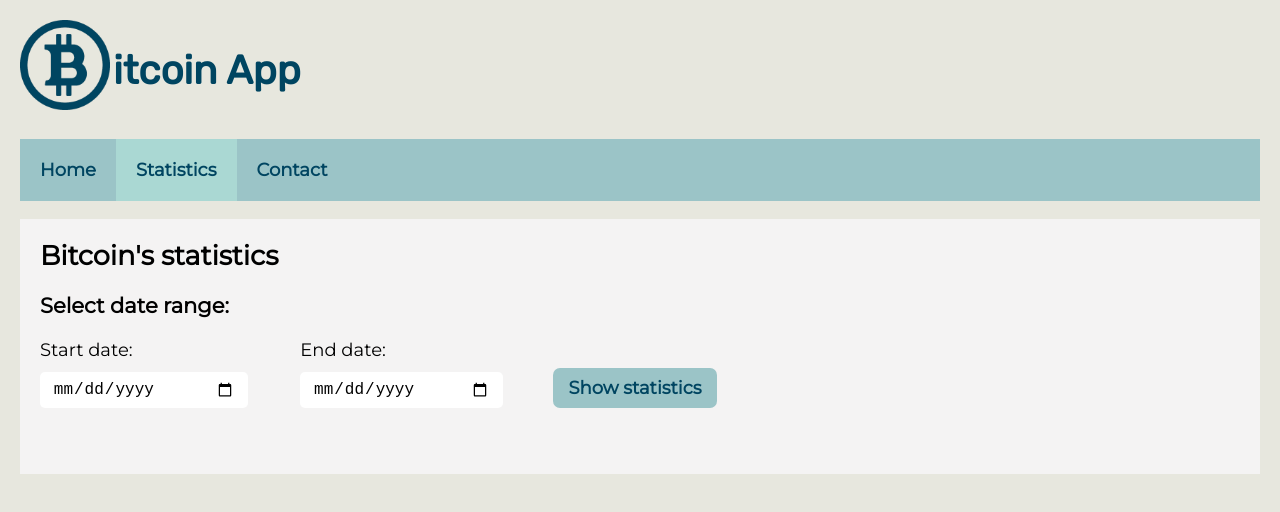
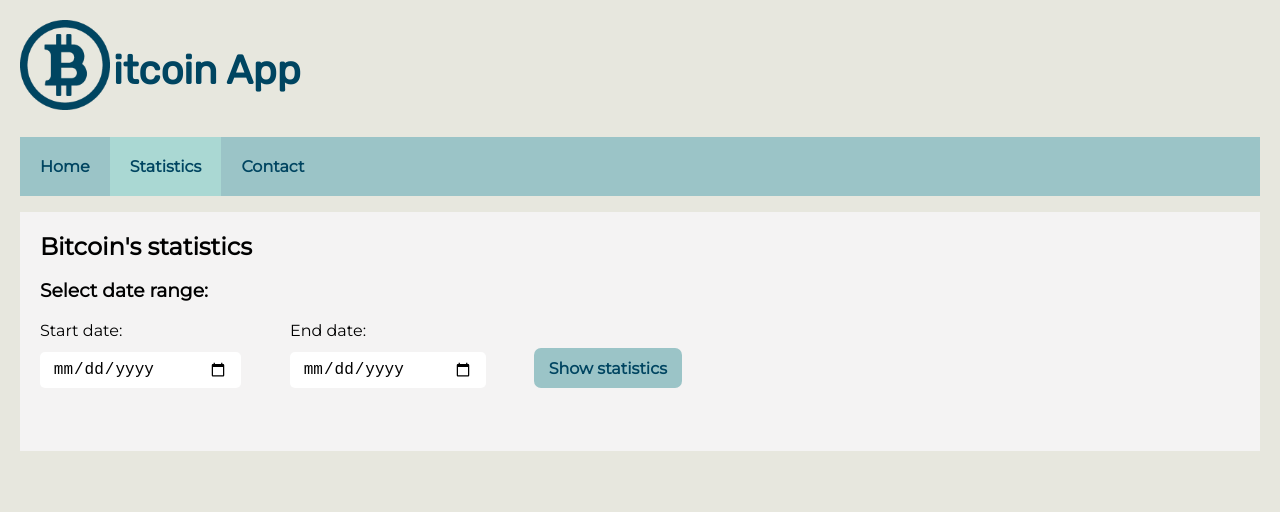
Before and after one commit to AnneRuo/bitcoin-app, a React (Create React App) app: page /stats in a window 1280 px wide. Shown: the top 512 px of the page. Built offline with nearby package versions, Linux system fonts and the light colour scheme.

Commit message:
css fixes

```diff
--- a/package.json
+++ b/package.json
@@ -1,6 +1,6 @@
 {
   "name": "bitcoin-app",
-  "homepage": "https://anneruo.github.io/bitcoin-app/home",
+  "homepage": "https://anneruo.github.io/bitcoin-app",
   "version": "0.1.0",
   "private": true,
   "dependencies": {
--- a/src/App.js
+++ b/src/App.js
@@ -20,13 +20,13 @@ const App = () => {
                     <h1>itcoin App</h1>
                 </div>
                 <ul className="header">
-                    <li><NavLink to="/home">Home</NavLink></li>
+                    <li><NavLink to="/">Home</NavLink></li>
                     <li><NavLink to="/stats">Statistics</NavLink></li>
                     <li><NavLink to="/contact">Contact</NavLink></li>
                 </ul>
                 <div className="content">
                   <Routes>
-                      <Route exact path="/home" element={<Home />}/>
+                      <Route exact path="/" element={<Home />}/>
                       <Route path="/stats" element={<Stats />}/>
                       <Route path="/contact" element={<Contact />}/>
                   </Routes>
--- a/src/index.css
+++ b/src/index.css
@@ -3,7 +3,7 @@ body {
     padding: 20px;
     margin: 0;
     font-family: 'Open Sans', sans-serif;
-    font-size: 18px;
+    font-size: 16px;
   }
 
   h1, h2, h3, ul, li, form, #submitBtn {
@@ -68,7 +68,7 @@ body {
   .form-box label {
     display: inline-block;
     text-align: left;
-    font-size: 18px;
+    font-size: 16px;
     margin: 0 0 2vh 0;
   }
 
@@ -90,7 +90,7 @@ body {
     padding-left: 15px;
     padding-right: 15px;
     cursor: pointer;
-    font-size: 18px;
+    font-size: 16px;
     color: #004561;
     font-weight: bold;
     border-radius: 7px;
```
